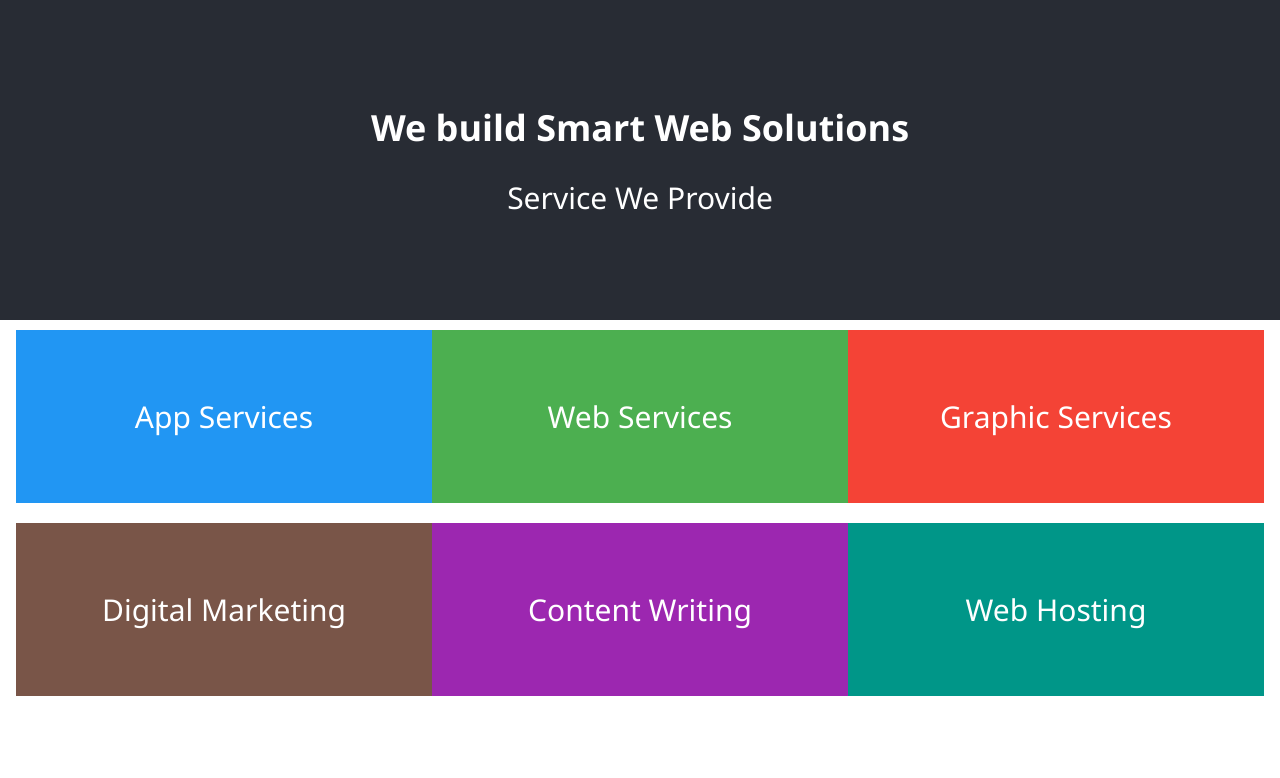
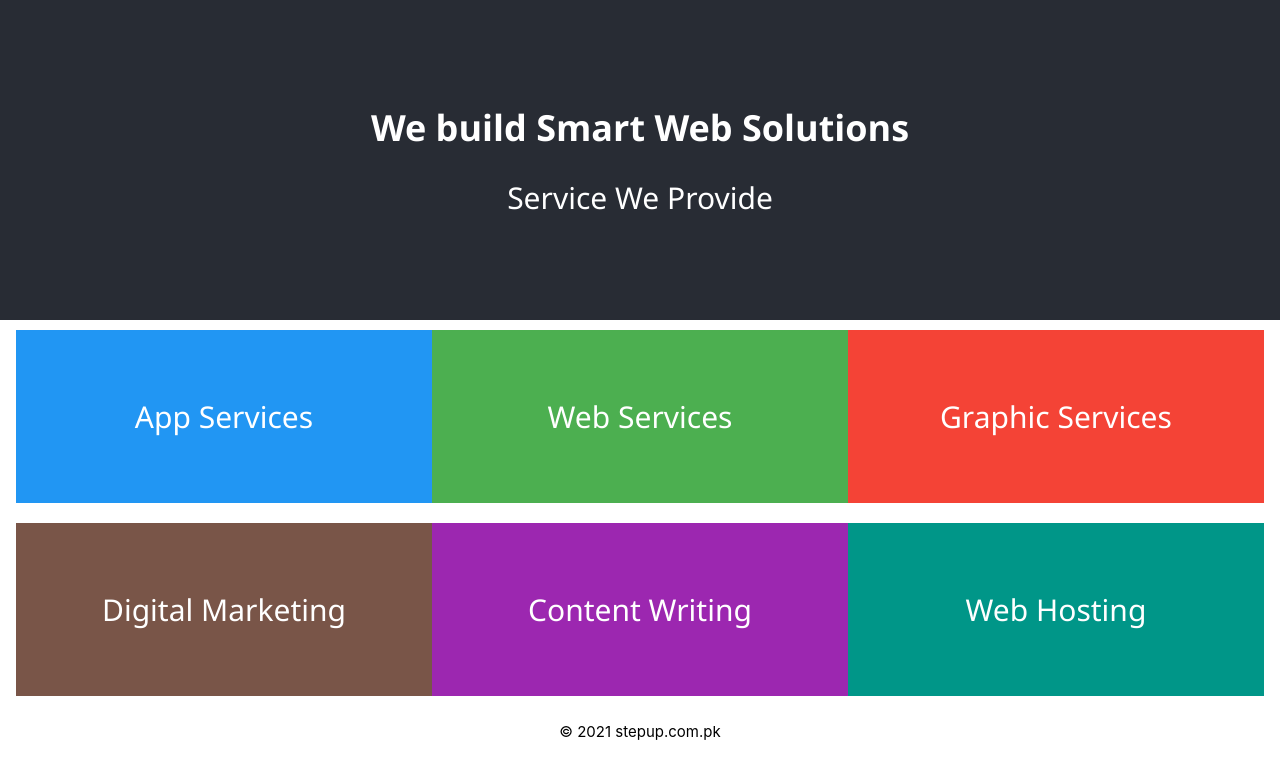
Before and after one commit to Muhammad1Siddique/bootcamp-demo-app, a React (Create React App) app: page / in a window 1280 px wide. Shown: the top 778 px of the page. Built offline with nearby package versions, Linux system fonts and the light colour scheme.

Commit message:
Update App.js

```diff
--- a/src/App.js
+++ b/src/App.js
@@ -10,6 +10,9 @@ function App() {
 
       </header>
       <Services offer1="App Services" offer2="Web Services" offer3="Graphic Services" offer4="Digital Marketing" offer5="Content Writing" offer6="Web Hosting"/>
+    <footer>
+      <p>&copy; 2021 stepup.com.pk</p>
+    </footer>
     </div>
   );
 }
```
